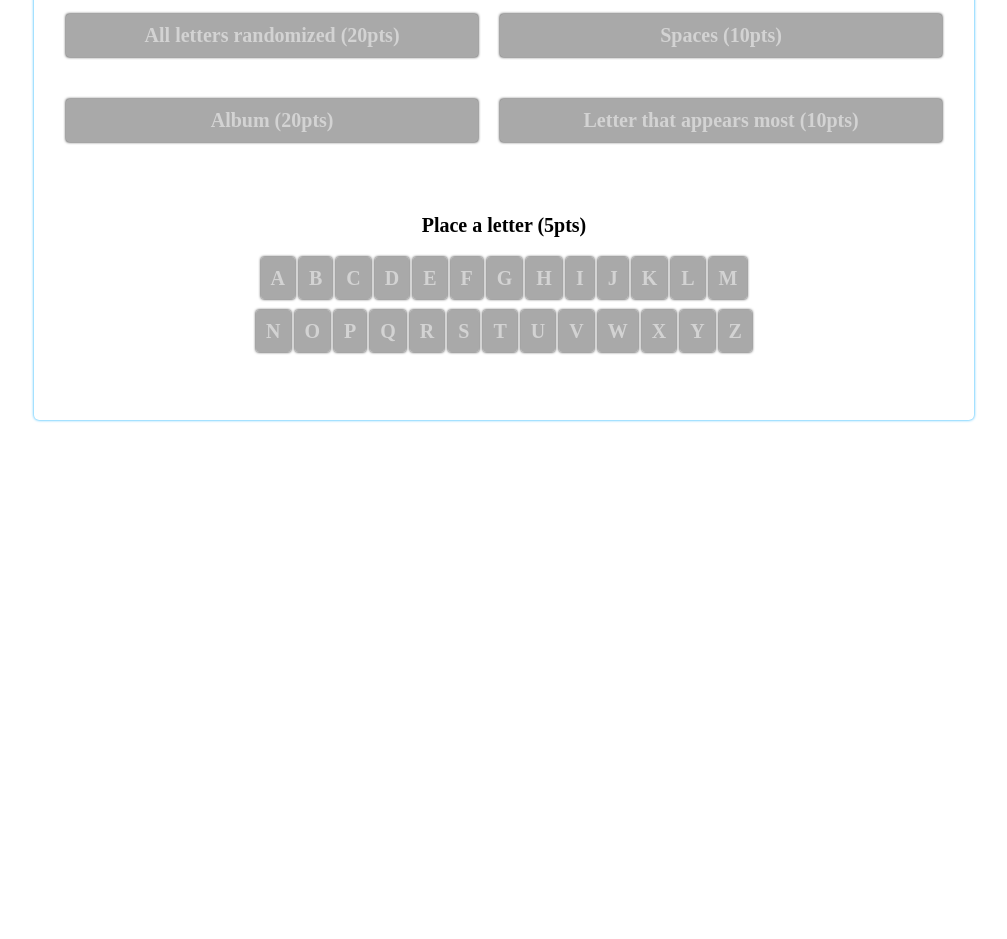
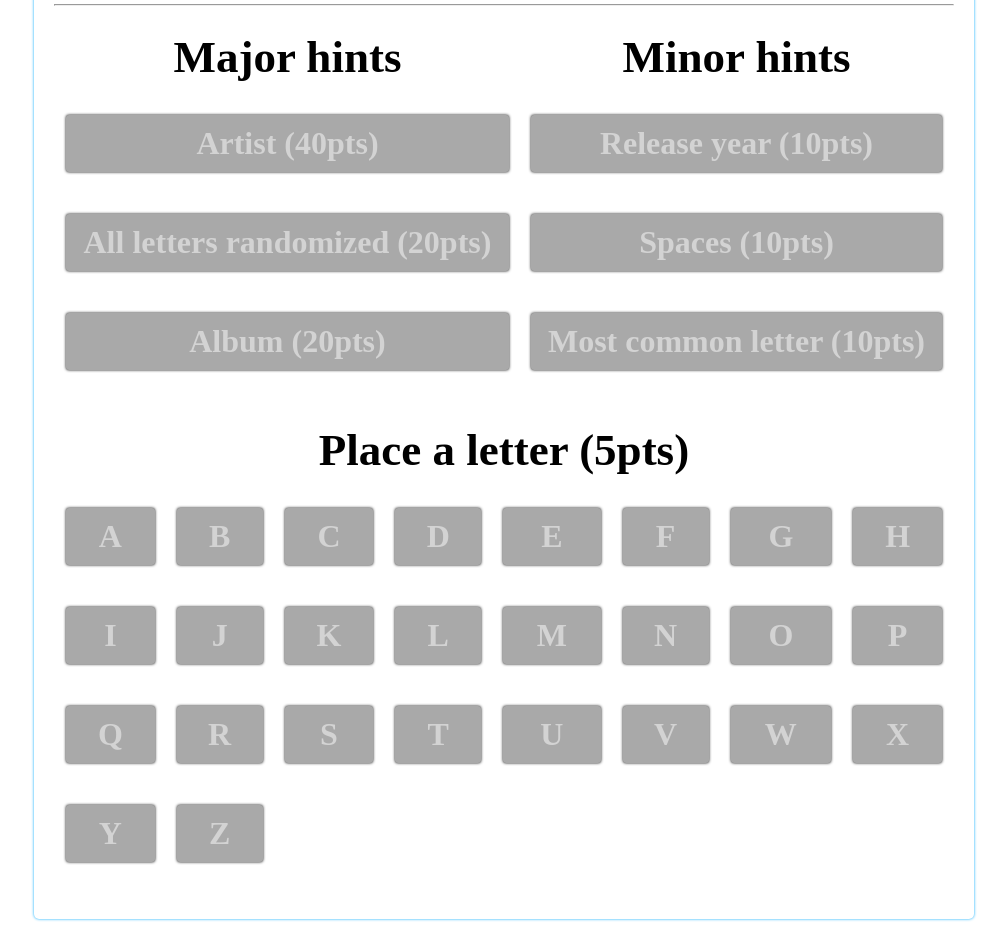
Before and after one commit to joshchatfield/SongGame, a website: page index.html in a window 1280 px wide. Shown: the part 649-1588 px from the top of the page, without its empty margins (136-1143 px from the left). Before the commit the page ends 1089 px from the top, so only its background shows below. Drawn offline with Linux system fonts and the light colour scheme.

Commit message:
improving style

```diff
--- a/index.html
+++ b/index.html
@@ -24,8 +24,8 @@
                         </tr>
                         <tr>
                             <td id="score-td" colspan="2">
-                                <span id="score-label">Current Score: </span>
-                                <span id="score">100</span>
+                                <span id="score-label" class="large-text">Current Score: </span>
+                                <span id="score" class="large-text">100</span>
                             </td>
                         </tr>
                     </table>
@@ -33,26 +33,26 @@
                 <hr>
                 <div id='song-container'>
                     <div id="song-title-container">
-                        <span style="font-weight: bold;">Song Title:</span>
+                        <span class="large-text">Song Title:</span>
                         <span id="song-title">
                         </span>
                     </div>
                     <div id="hint-info">
-                        <div id="randomized-letters-container">
+                        <div id="randomized-letters-container" class="medium-text">
                             Randomized letters:
                             <span id="randomized-letters">
                             </span>
                         </div>
-                        <div id="artist-container">
+                        <div id="artist-container" class="medium-text">
                             Artist:
                             <span id="artist"></span>
                         </div>
-                        <div id="album-container">
+                        <div id="album-container" class="medium-text">
                             Album:
                             <span id="album">
                             </span>
                         </div>
-                        <div id="release-year-container">
+                        <div id="release-year-container" class="medium-text">
                             Release year:
                             <span id="release-year">
                             </span>
@@ -67,10 +67,10 @@
                 <div id='hints-container'>
                     <table class="hints-table">
                         <tr>
-                            <th>
+                            <th class="large-text">
                                 Major hints
                             </th>
-                            <th>
+                            <th class="large-text">
                                 Minor hints
                             </th>
                         </tr>
@@ -106,43 +106,101 @@
                             </td>
                             <td>
                                 <div onclick="ShowLetterThatAppearsMost()" id="show-letter-that-appears-most-button" class="jc-button">
-                                    Letter that appears most (10pts)
+                                    Most common letter (10pts)
                                 </div>
                             </td>
                         </tr>
+                    </table>
+                    <table class="hints-table">
                         <tr>
-                            <td colspan="2">
-                                <div style="margin: 30px; font-size: 20px;font-weight: bold;">Place a letter (5pts)</div>
-                                <div style="margin: 30px;">
-                                    <span class="jc-button" onclick="PlaceLetter('A')" id="AButton">A</span>
-                                    <span class="jc-button" onclick="PlaceLetter('B')" id="BButton">B</span>
-                                    <span class="jc-button" onclick="PlaceLetter('C')" id="CButton">C</span>
-                                    <span class="jc-button" onclick="PlaceLetter('D')" id="DButton">D</span>
-                                    <span class="jc-button" onclick="PlaceLetter('E')" id="EButton">E</span>
-                                    <span class="jc-button" onclick="PlaceLetter('F')" id="FButton">F</span>
-                                    <span class="jc-button" onclick="PlaceLetter('G')" id="GButton">G</span>
-                                    <span class="jc-button" onclick="PlaceLetter('H')" id="HButton">H</span>
-                                    <span class="jc-button" onclick="PlaceLetter('I')" id="IButton">I</span>
-                                    <span class="jc-button" onclick="PlaceLetter('J')" id="JButton">J</span>
-                                    <span class="jc-button" onclick="PlaceLetter('K')" id="KButton">K</span>
-                                    <span class="jc-button" onclick="PlaceLetter('L')" id="LButton">L</span>
-                                    <span class="jc-button" onclick="PlaceLetter('M')" id="MButton">M</span>
-                                </div>
-                                <div style="margin: 30px;">
-                                    <span class="jc-button" onclick="PlaceLetter('N')" id="NButton">N</span>
-                                    <span class="jc-button" onclick="PlaceLetter('O')" id="OButton">O</span>
-                                    <span class="jc-button" onclick="PlaceLetter('P')" id="PButton">P</span>
-                                    <span class="jc-button" onclick="PlaceLetter('Q')" id="QButton">Q</span>
-                                    <span class="jc-button" onclick="PlaceLetter('R')" id="RButton">R</span>
-                                    <span class="jc-button" onclick="PlaceLetter('S')" id="SButton">S</span>
-                                    <span class="jc-button" onclick="PlaceLetter('T')" id="TButton">T</span>
-                                    <span class="jc-button" onclick="PlaceLetter('U')" id="UButton">U</span>
-                                    <span class="jc-button" onclick="PlaceLetter('V')" id="VButton">V</span>
-                                    <span class="jc-button" onclick="PlaceLetter('W')" id="WButton">W</span>
-                                    <span class="jc-button" onclick="PlaceLetter('X')" id="XButton">X</span>
-                                    <span class="jc-button" onclick="PlaceLetter('Y')" id="YButton">Y</span>
-                                    <span class="jc-button" onclick="PlaceLetter('Z')" id="ZButton">Z</span>
-                                </div>
+                            <th colspan="8">
+                                <div class="large-text">Place a letter (5pts)</div>
+                            </th>
+                        </tr>
+                        <tr>
+                            <td>
+                                <div class="jc-button" onclick="PlaceLetter('A')" id="AButton">A</div>
+                            </td>
+                            <td>
+                                <div class="jc-button" onclick="PlaceLetter('B')" id="BButton">B</div>
+                            </td>
+                            <td>
+                                <div class="jc-button" onclick="PlaceLetter('C')" id="CButton">C</div>
+                            </td>
+                            <td>
+                                <div class="jc-button" onclick="PlaceLetter('D')" id="DButton">D</div>
+                            </td>
+                            <td>
+                                <div class="jc-button" onclick="PlaceLetter('E')" id="EButton">E</div>
+                            </td>
+                            <td>
+                                <div class="jc-button" onclick="PlaceLetter('F')" id="FButton">F</div>
+                            </td>
+                            <td>
+                                <div class="jc-button" onclick="PlaceLetter('G')" id="GButton">G</div>
+                            </td>
+                            <td>
+                                <div class="jc-button" onclick="PlaceLetter('H')" id="HButton">H</div>
+                            </td>
+                        </tr>
+                        <tr>
+                            <td>
+                                <div class="jc-button" onclick="PlaceLetter('I')" id="IButton">I</div>
+                            </td>
+                            <td>
+                                <div class="jc-button" onclick="PlaceLetter('J')" id="JButton">J</div>
+                            </td>
+                            <td>
+                                <div class="jc-button" onclick="PlaceLetter('K')" id="KButton">K</div>
+                            </td>
+                            <td>
+                                <div class="jc-button" onclick="PlaceLetter('L')" id="LButton">L</div>
+                            </td>
+                            <td>
+                                <div class="jc-button" onclick="PlaceLetter('M')" id="MButton">M</div>
+                            </td>
+                            <td>
+                                <div class="jc-button" onclick="PlaceLetter('N')" id="NButton">N</div>
+                            </td>
+                            <td>
+                                <div class="jc-button" onclick="PlaceLetter('O')" id="OButton">O</div>
+                            </td>
+                            <td>
+                                <div class="jc-button" onclick="PlaceLetter('P')" id="PButton">P</div>
+                            </td>
+                        </tr>
+                        <tr>
+                            <td>
+                                <div class="jc-button" onclick="PlaceLetter('Q')" id="QButton">Q</div>
+                            </td>
+                            <td>
+                                <div class="jc-button" onclick="PlaceLetter('R')" id="RButton">R</div>
+                            </td>
+                            <td>
+                                <div class="jc-button" onclick="PlaceLetter('S')" id="SButton">S</div>
+                            </td>
+                            <td>
+                                <div class="jc-button" onclick="PlaceLetter('T')" id="TButton">T</div>
+                            </td>
+                            <td>
+                                <div class="jc-button" onclick="PlaceLetter('U')" id="UButton">U</div>
+                            </td>
+                            <td>
+                                <div class="jc-button" onclick="PlaceLetter('V')" id="VButton">V</div>
+                            </td>
+                            <td>
+                                <div class="jc-button" onclick="PlaceLetter('W')" id="WButton">W</div>
+                            </td>
+                            <td>
+                                <div class="jc-button" onclick="PlaceLetter('X')" id="XButton">X</div>
+                            </td>
+                        </tr>
+                        <tr>
+                            <td>
+                                <div class="jc-button" onclick="PlaceLetter('Y')" id="YButton">Y</div>
+                            </td>
+                            <td>
+                                <div class="jc-button" onclick="PlaceLetter('Z')" id="ZButton">Z</div>
                             </td>
                         </tr>
                     </table>
--- a/jcstyles.css
+++ b/jcstyles.css
@@ -82,8 +82,6 @@
 
 .hints-table th {
     padding: 15px 10px;
-    font-weight: bold;
-    font-size: 20px;
 }
 
 .hints-table td {
@@ -96,7 +94,7 @@
     background: var(--main-bg-color);
     text-decoration: none;
     color: white;
-    font-size: 20px;
+    font-size: 32px;
     font-weight: bold;
     border-radius: 3px;
     box-shadow: 0px 0px 3px black;
@@ -105,6 +103,25 @@
     cursor: pointer;
 }
 
+.small-text {
+    font-weight: bold;
+    font-size: 32px;
+}
+
+.medium-text {
+    font-weight: bold;
+    font-size: 40px;
+}
+
+.large-text {
+    font-weight: bold;
+    font-size: 45px;
+}
+
+.title-text {
+    font-weight: bold;
+    font-size: 50px;
+}
 /* The Modal (background) */
 .modal {
     display: none; /* Hidden by default */
--- a/script.js
+++ b/script.js
@@ -17,6 +17,8 @@ var Score = 100;
 var SongTds = document.getElementsByClassName("song-td");
 var MapDataCount = 0;
 
+//TODO: "do you know the most well know songs?"
+//TODO: send song to a friend
 //TODO: add all possible chars (puncuation and nums, and spaces)
 var alphabet =
     'abcdefghijklmnopqrstuvwxyz' +
@@ -240,6 +242,7 @@ function GrayOutAllButtonsExceptNewGame(){
 }
 
 function Guess () {
+    //TODO: submit guess on enter
     if(!IsGameOver() &&
         RefreshScore(-1)){
         var guess = document.getElementById("GuessInput").value;
```
